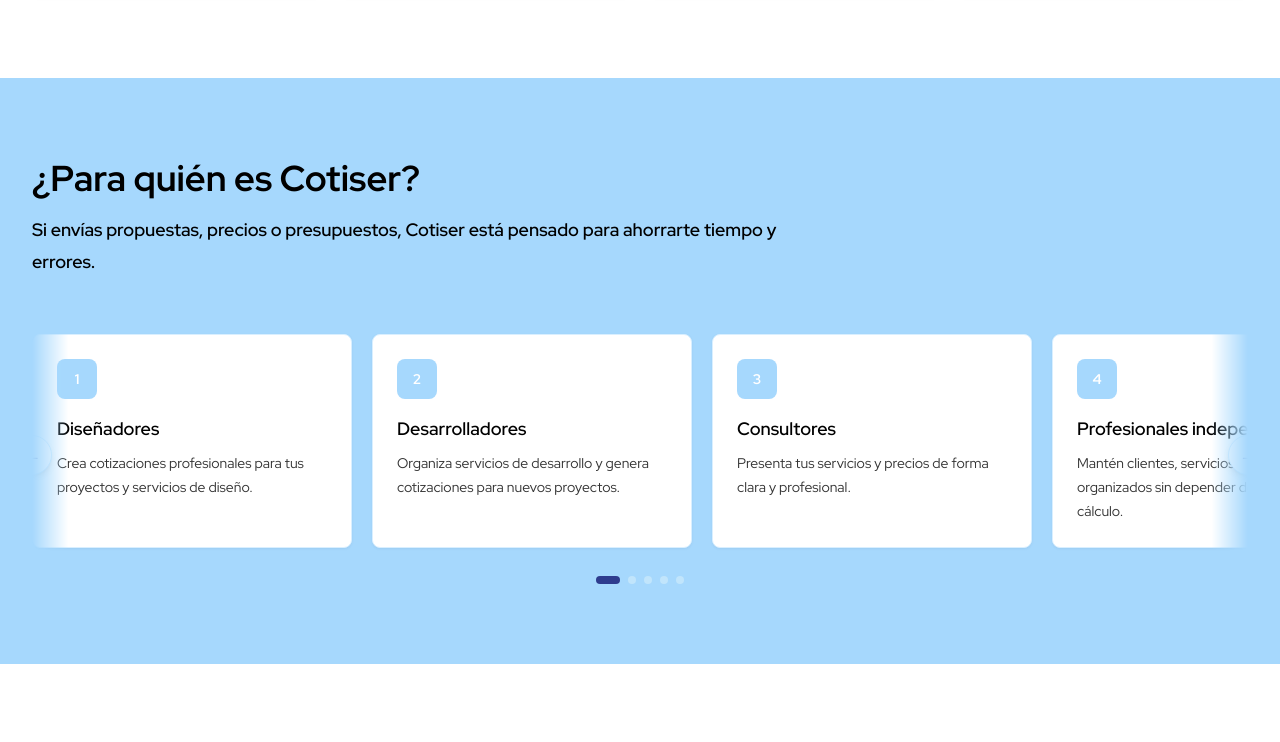
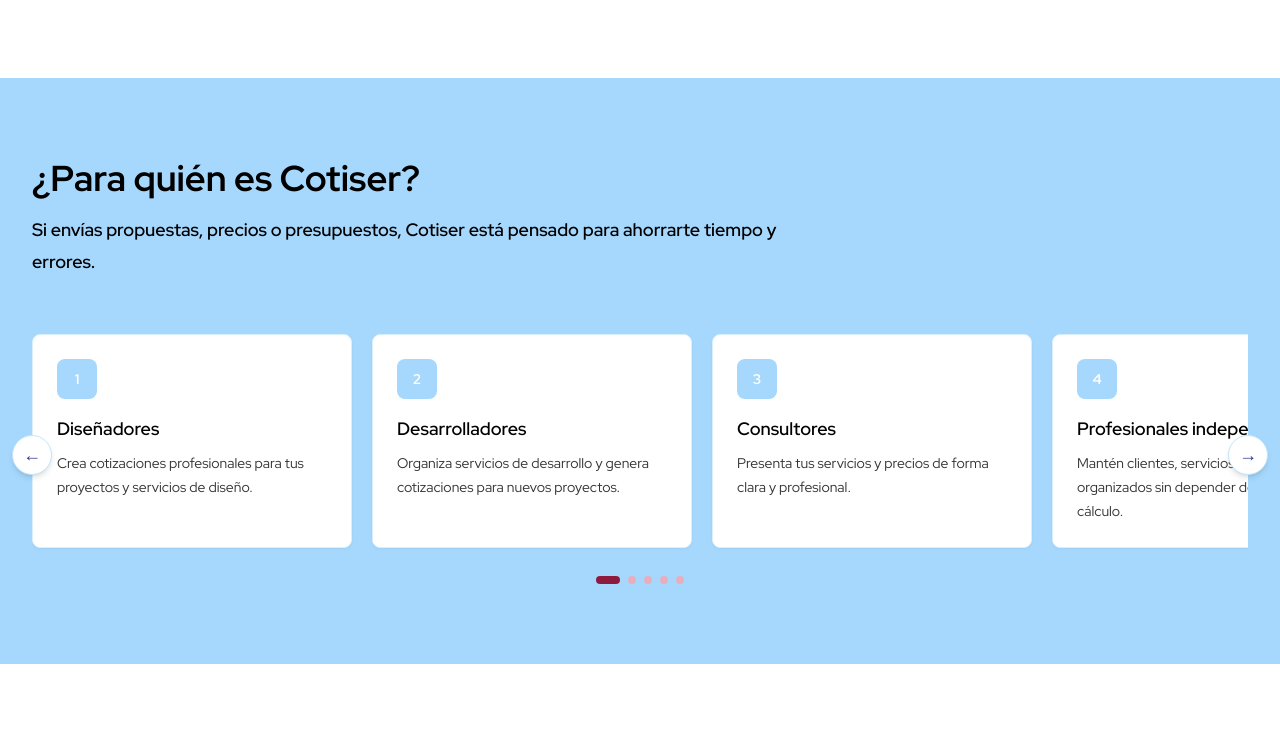
Before and after one commit to vicentediaz2/COTISER, a Next.js app: page / in a window 1280 px wide. Shown: the part 2981-3723 px from the top of the page. Built offline with nearby package versions, Linux system fonts and the light colour scheme.

Commit message:
fix/carrusel y nomenclatura colores

```diff
--- a/app/_components/Brand.tsx
+++ b/app/_components/Brand.tsx
@@ -12,7 +12,7 @@
           height={60}
         />
       </span>
-      <span className={`text-xl font-black ${light ? "text-white" : "text-emerald-600"}`}>COTISER</span>
+      <span className={`text-xl font-black ${light ? "text-white" : "text-red-600"}`}>COTISER</span>
     </Link>
   );
 }
--- a/app/_components/DraggableCarousel.tsx
+++ b/app/_components/DraggableCarousel.tsx
@@ -104,7 +104,7 @@
       <button
         type="button"
         aria-label="Ver tarjetas anteriores"
-        className="absolute left-0 top-1/2 z-10 grid size-10 -translate-x-1/2 -translate-y-1/2 place-items-center rounded-full border border-blue-100 bg-white text-lg text-blue-700 shadow-md transition hover:border-blue-300 hover:bg-blue-50 focus-visible:outline-2 focus-visible:outline-offset-2 focus-visible:outline-blue-700 sm:-translate-x-1/2"
+        className="absolute left-0 top-1/2 z-10 grid size-10 -translate-x-1/2 -translate-y-1/2 place-items-center rounded-full border border-blue-200 bg-white text-lg text-blue-700 shadow-md transition hover:border-blue-300 hover:bg-blue-50 focus-visible:outline-2 focus-visible:outline-offset-2 focus-visible:outline-blue-700 sm:-translate-x-1/2"
         onClick={() => scrollByCard(-1)}
       >
         <span aria-hidden="true">&larr;</span>
@@ -133,7 +133,7 @@
       <button
         type="button"
         aria-label="Ver m&aacute;s tarjetas"
-        className="absolute right-0 top-1/2 z-10 grid size-10 translate-x-1/2 -translate-y-1/2 place-items-center rounded-full border border-blue-100 bg-white text-lg text-blue-700 shadow-md transition hover:border-blue-300 hover:bg-blue-50 focus-visible:outline-2 focus-visible:outline-offset-2 focus-visible:outline-blue-700 sm:translate-x-1/2"
+        className="absolute right-0 top-1/2 z-10 grid size-10 translate-x-1/2 -translate-y-1/2 place-items-center rounded-full border border-blue-200 bg-white text-lg text-blue-700 shadow-md transition hover:border-blue-300 hover:bg-blue-50 focus-visible:outline-2 focus-visible:outline-offset-2 focus-visible:outline-blue-700 sm:translate-x-1/2"
         onClick={() => scrollByCard(1)}
       >
         <span aria-hidden="true">&rarr;</span>
@@ -146,7 +146,7 @@
               type="button"
               aria-label={`Ir a la tarjeta ${index + 1}`}
               aria-current={activeIndex === index ? "true" : undefined}
-              className={`h-2 rounded-full transition-all focus-visible:outline-2 focus-visible:outline-offset-2 focus-visible:outline-blue-700 ${activeIndex === index ? "w-6 bg-blue-700" : "w-2 bg-blue-200 hover:bg-blue-400"}`}
+              className={`h-2 rounded-full transition-all focus-visible:outline-2 focus-visible:outline-offset-2 focus-visible:outline-red-700 ${activeIndex === index ? "w-6 bg-red-700" : "w-2 bg-red-200 hover:bg-red-400"}`}
               onClick={() => goToSlide(index)}
             />
           ))}
--- a/app/_components/FormMessage.tsx
+++ b/app/_components/FormMessage.tsx
@@ -1,7 +1,7 @@
 export function FormMessage({ error, message }: { error?: string; message?: string }) {
   if (!error && !message) return null;
   return (
-    <p className={`rounded-lg border px-4 py-3 text-sm ${error ? "border-red-200 bg-red-50 text-red-700" : "border-emerald-200 bg-emerald-50 text-emerald-700"}`}>
+    <p className={`rounded-lg border px-4 py-3 text-sm ${error ? "border-red-200 bg-red-50 text-red-700" : "border-red-200 bg-red-50 text-red-700"}`}>
       {error || message}
     </p>
   );
--- a/app/_components/PasswordField.tsx
+++ b/app/_components/PasswordField.tsx
@@ -43,7 +43,7 @@
         <ul className="space-y-1 text-xs font-normal text-slate-500" aria-live="polite">
           {passwordRequirements.map(({ key, label: requirement, test }) => {
             const met = test(password);
-            return <li key={key} className={met ? "text-emerald-700" : undefined}>{met ? "✓" : "○"} {requirement}</li>;
+            return <li key={key} className={met ? "text-red-700" : undefined}>{met ? "✓" : "○"} {requirement}</li>;
           })}
         </ul>
       )}
--- a/app/_components/WhoForSection.tsx
+++ b/app/_components/WhoForSection.tsx
@@ -13,7 +13,7 @@
           title="¿Para quién es Cotiser?"
           description="Si envías propuestas, precios o presupuestos, Cotiser está pensado para ahorrarte tiempo y errores."
         />
-        <div className="mt-12 [mask-image:linear-gradient(to_right,transparent,black_3%,black_97%,transparent)]">
+        <div className="mt-12">
           <DraggableCarousel label="Perfiles para los que Cotiser está pensado">
             {items.map((item, index) => (
               <article key={item.title} className="w-72 shrink-0 snap-start rounded-lg border border-blue-100 bg-white p-6 shadow-sm shadow-blue-950/5 sm:w-80">
--- a/app/cotizaciones/_components/QuotationView.tsx
+++ b/app/cotizaciones/_components/QuotationView.tsx
@@ -17,7 +17,7 @@
 const badgeColors: Record<string, string> = {
   pendiente: "bg-blue-50 text-blue-700",
   enviada: "bg-amber-50 text-amber-700",
-  aprobada: "bg-emerald-50 text-emerald-700",
+  aprobada: "bg-red-50 text-red-700",
   rechazada: "bg-red-50 text-red-700",
   vencida: "bg-slate-100 text-slate-700",
 };
--- a/app/globals.css
+++ b/app/globals.css
@@ -35,10 +35,10 @@
   --color-blue-900: #202b68;
   --color-blue-950: #192251;
 
-  --color-emerald-50: #fbe9ef;
-  --color-emerald-200: #e9aebe;
-  --color-emerald-600: #ad234d;
-  --color-emerald-700: #8e1b3d;
+  --color-red-50: #fbe9ef;
+  --color-red-200: #e9aebe;
+  --color-red-600: #ad234d;
+  --color-red-700: #8e1b3d;
 
   --color-slate-50: #ffffff;
   --color-slate-100: #f5f5f5;
```
